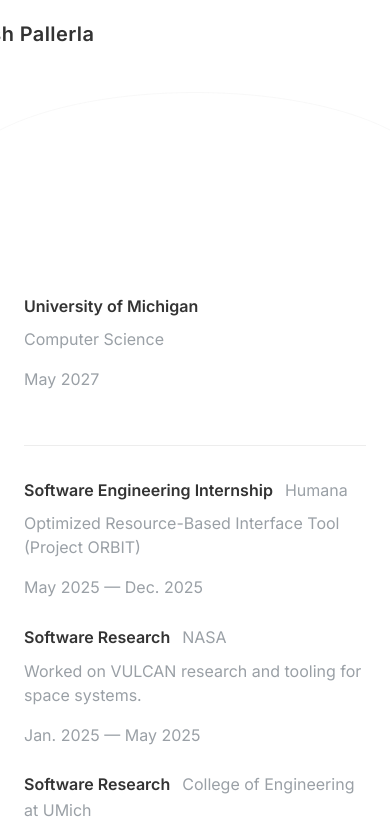
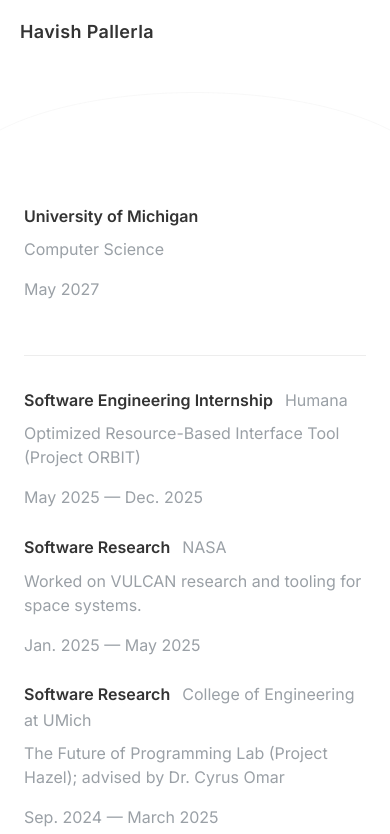
Before and after one commit to HavishPallerla/Havi.sh, a Next.js app: page / in a window 390 px wide. Shown: the top 834 px of the page. Built offline with nearby package versions, Linux system fonts and the light colour scheme.

Commit message:
mobile fix

```diff
--- a/src/app/globals.css
+++ b/src/app/globals.css
@@ -104,6 +104,9 @@ a { text-decoration: none; color: inherit; }
   .timeline-row { grid-template-columns: 1fr; }
   .role-dates { text-align: left; white-space: normal; }
   .timeline-arc { top: 70px; height: 80px; }
-  .site-title { left: 20px; top: 18px; }
+  .site-title { left: 20px; top: 18px; transform: none; }
+  .site-title .name { font-size: 18px; }
+  .site-title .subtitle { font-size: 13px; }
+  .resume-container { padding-top: 110px; }
   .today-badge { left: 50%; top: 44px; }
 }
```
